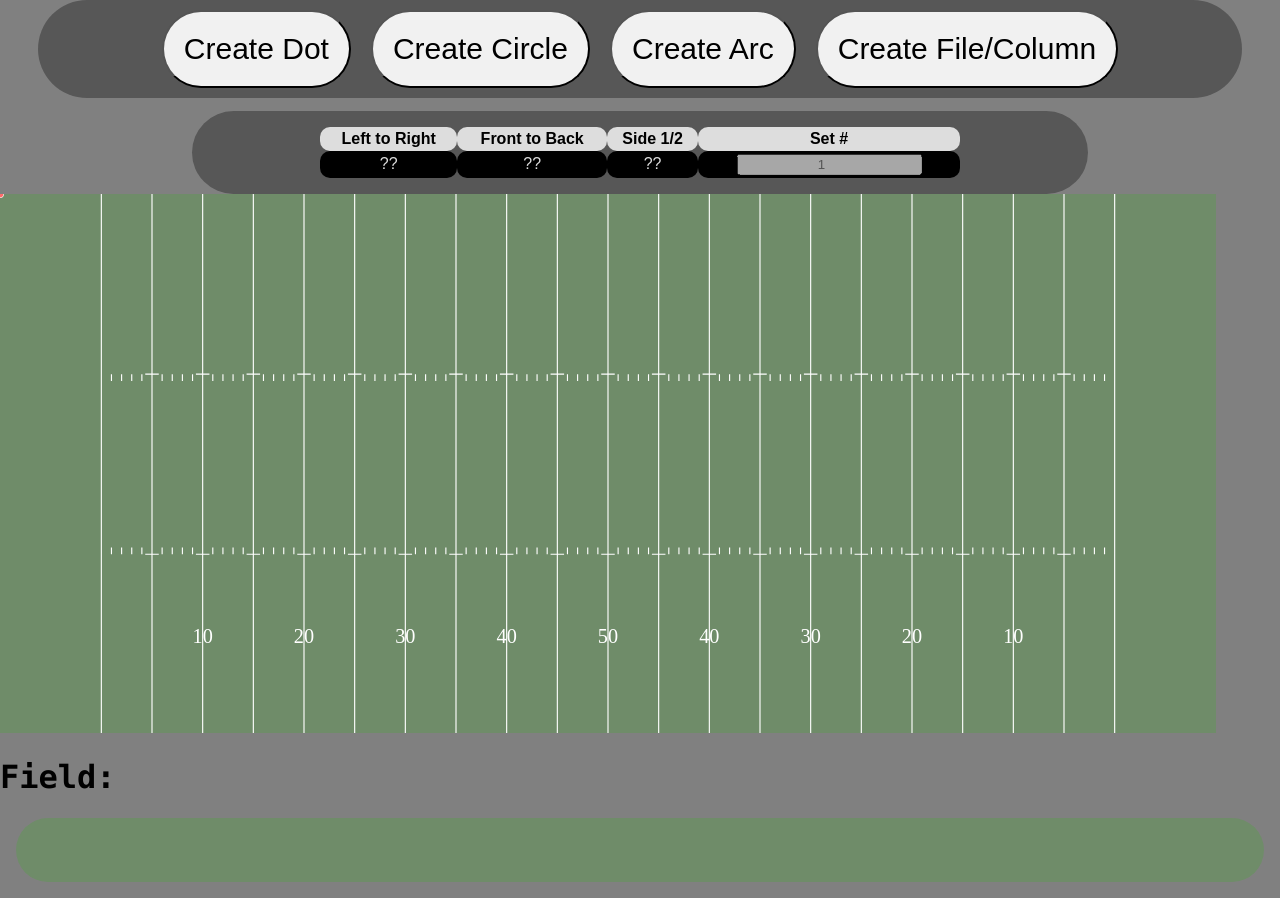
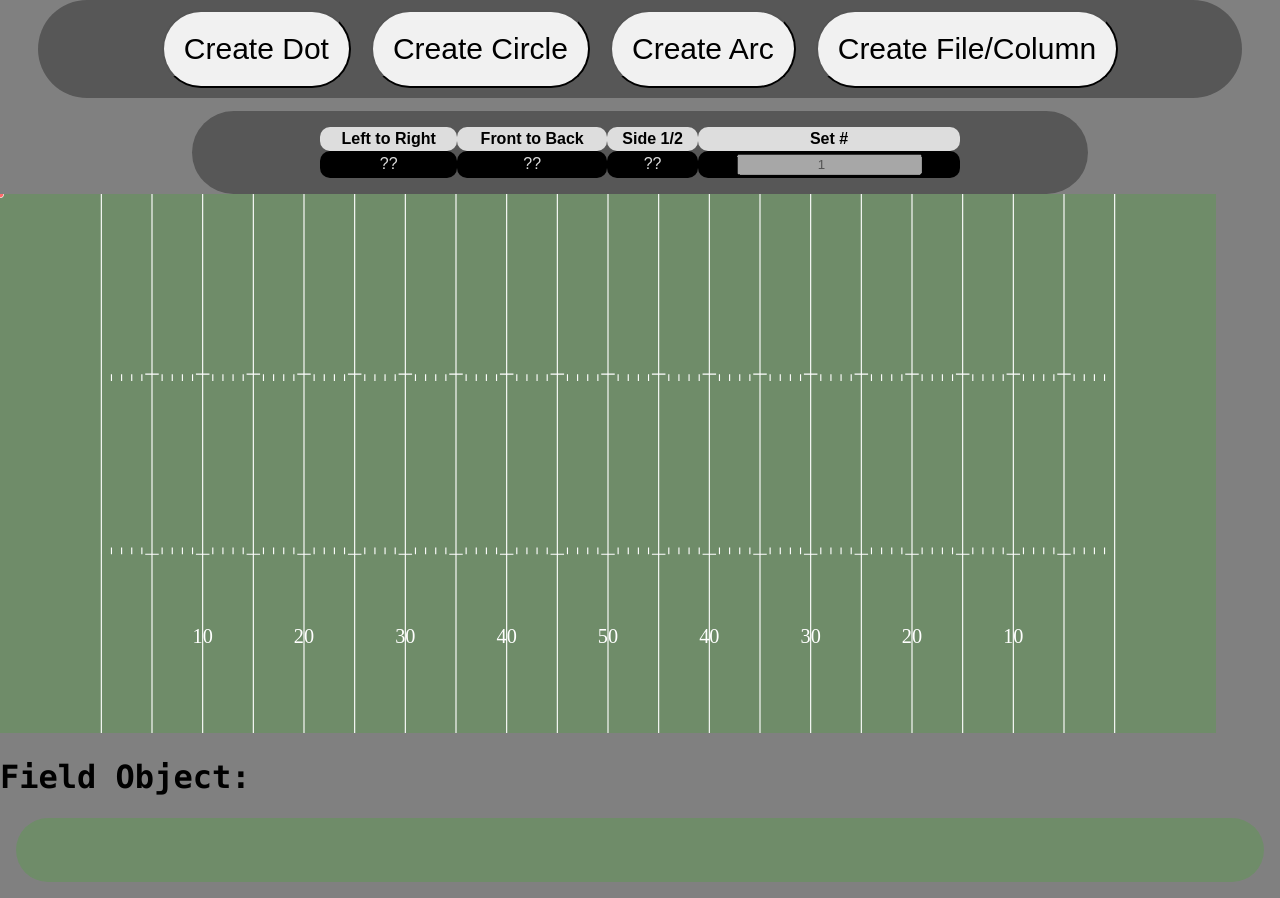
Before and after one commit to Suave101/FirstStepoff, a plain HTML site: page index.html in a window 1280 px wide. Shown: the part 81-979 px from the top of the page. Drawn offline with Linux system fonts and the light colour scheme.

Commit message:
Update index.html

```diff
--- a/index.html
+++ b/index.html
@@ -145,7 +145,7 @@ body {
   </table>
 </div>
   <div id="temp"></div>
-  <h1 draggable="false">Field: </h1>
+  <h1 draggable="false">Field Object: </h1>
   <div id="marcherManagementDiv" ondrop="drop(event)" ondragover="allowDrop(event)"></div>
   <div id="circleManagementDiv"></div>
 </body>
```
